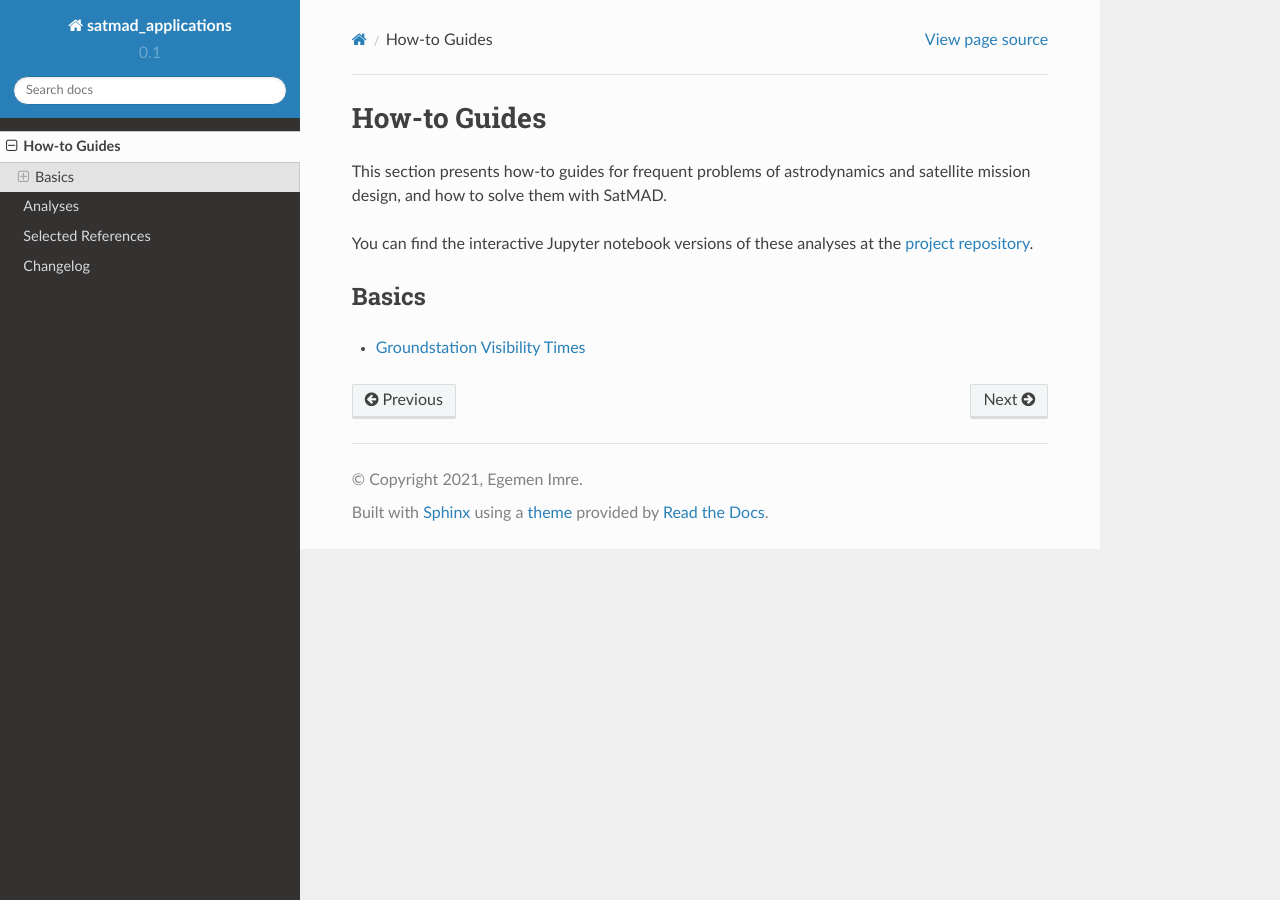
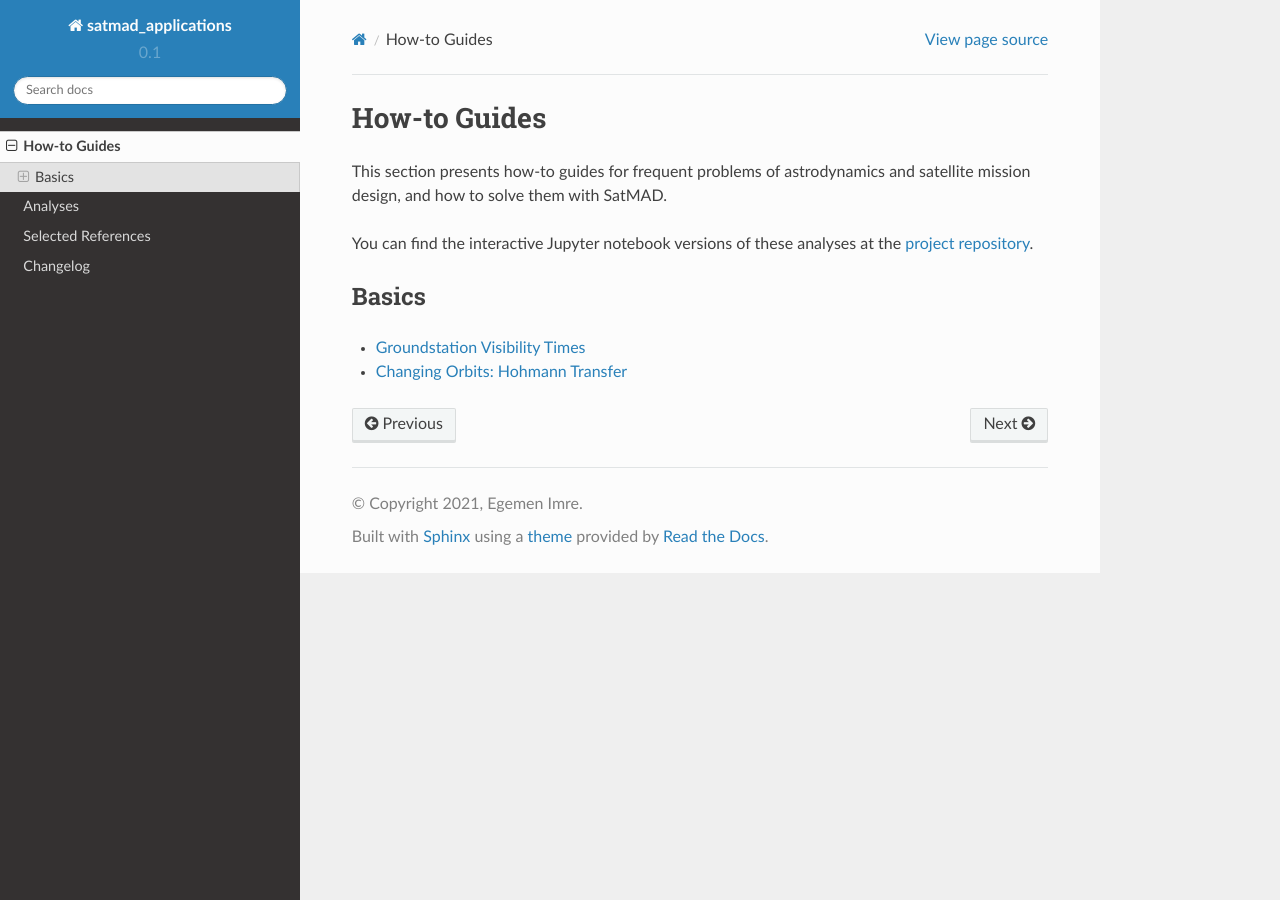
Before and after one commit to egemenimre/satmad_applications, a Sphinx documentation site: the page built from docs/how_to_guides.md, in a window 1280 px wide. Built offline with Sphinx 7.4.7 and the Read the Docs theme 2.0.0, drawn with Linux system fonts in a browser that asks for light colours; some of the changed lines change nothing that is shown.

Commit message:
Added Hohmann Transfer

````diff
--- a/docs/how_to_guides.md
+++ b/docs/how_to_guides.md
@@ -13,4 +13,5 @@ You can find the interactive Jupyter notebook versions of these analyses at the
 maxdepth: 1
 ---
 how_to_guides/basics/gs_access.ipynb
+how_to_guides/maneuver/hohmann_1.ipynb
 ```
````
Also changed, not shown: docs/how_to_guides/maneuver/hohmann_1.ipynb (added).
